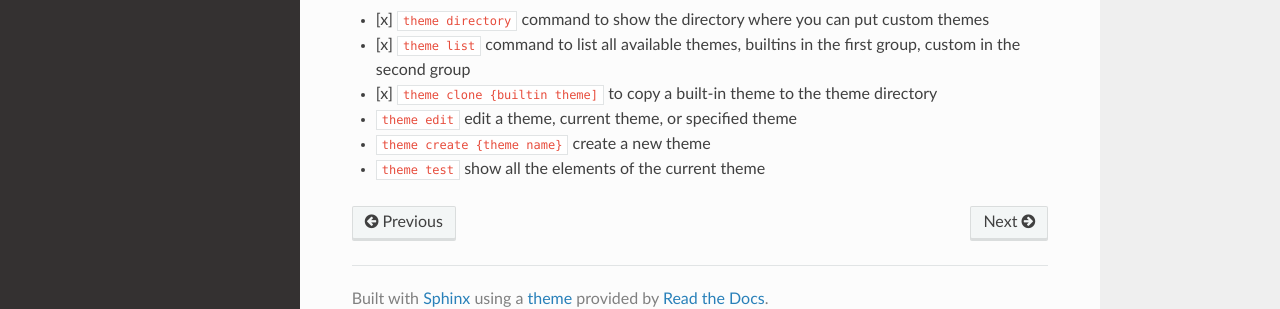
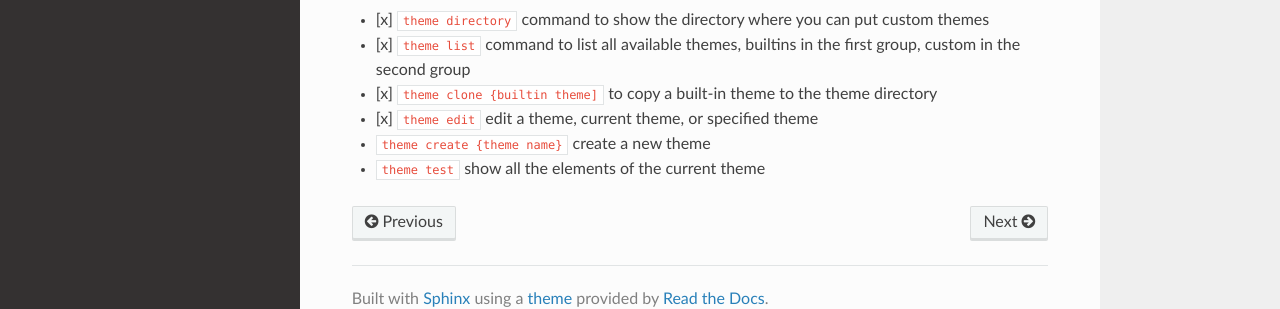
Before and after one commit to tomcatmanager/tomcatmanager, a Sphinx documentation site: the page built from docs/interactive/themes.rst, in a window 1280 px wide. Shown: the part 576-885 px from the top of the page. Built offline with Sphinx 7.4.7 and the Read the Docs theme 2.0.0, drawn with Linux system fonts in a browser that asks for light colours.

Commit message:
theme edit implemented

```diff
--- a/docs/interactive/themes.rst
+++ b/docs/interactive/themes.rst
@@ -31,6 +31,6 @@ TODO
 - [x] ``theme directory`` command to show the directory where you can put custom themes
 - [x] ``theme list`` command to list all available themes, builtins in the first group, custom in the second group
 - [x] ``theme clone {builtin theme]`` to copy a built-in theme to the theme directory
-- ``theme edit`` edit a theme, current theme, or specified theme
+- [x] ``theme edit`` edit a theme, current theme, or specified theme
 - ``theme create {theme name}`` create a new theme
 - ``theme test`` show all the elements of the current theme
```
